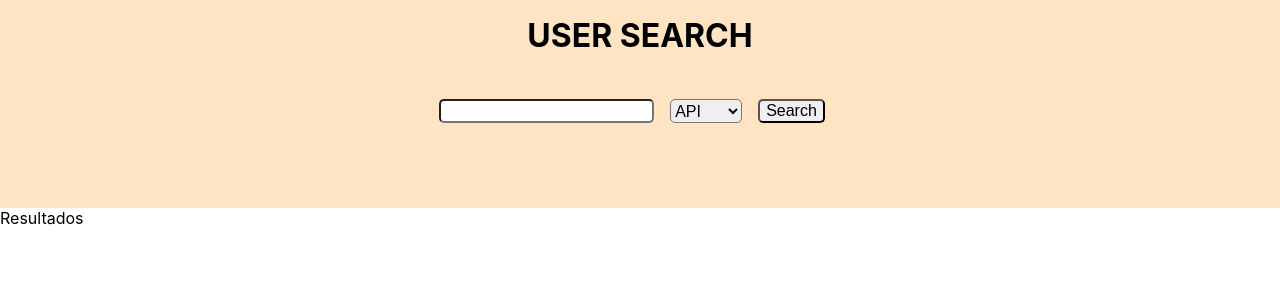
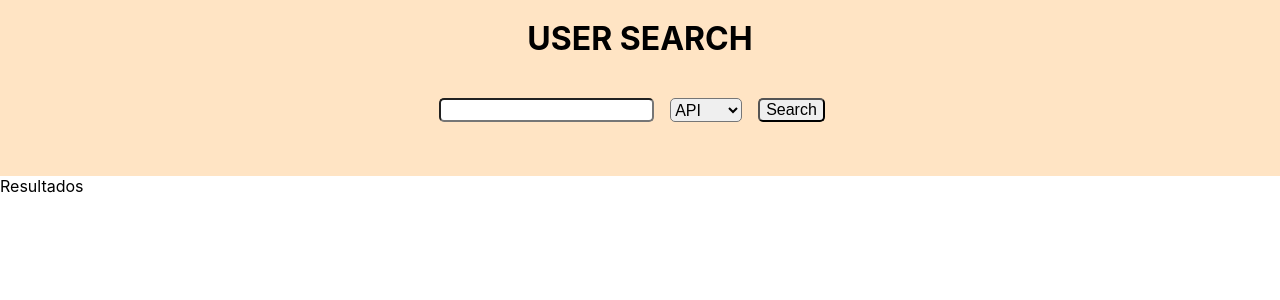
Before and after one commit to NahuelCF/User-search, a React (Create React App) app in the folder user-search/: page / in a window 1280 px wide. Shown: the top 300 px of the page. Built offline with nearby package versions, Linux system fonts and the light colour scheme.

Commit message:
service already get the users using the search text

```diff
--- a/user-search/src/Components/Search/search.css
+++ b/user-search/src/Components/Search/search.css
@@ -1,5 +1,5 @@
 .search-container{
-    height: 13rem;
+    height: 11rem;
     grid-template-rows: [start-title] 1fr [end-title start-search] 1fr [end-search];
     grid-template-areas: "title" "search" ;
     background-color: bisque;
@@ -7,9 +7,9 @@
 
 .title-container{
     grid-area: "title";
-    height: 40%;
+    height: 45%;
     text-align: center;
-    padding-top: 1rem;
+    padding-top: 1.2rem;
     font-size: 2rem;
     font-weight: bold;
 }
--- a/user-search/src/Components/Search/search.js
+++ b/user-search/src/Components/Search/search.js
@@ -1,13 +1,21 @@
 import { React, useContext, useEffect, useRef, useState } from "react"
 
 import "./search.css"
+import { getUsersFromGitHub } from "../../service"
 
 export const Search = (props) => {
     const [api, setApi] = useState("")
+    const [search, setSearch] = useState("")
 
     const handleChange = (e) => {
         console.log(e.target.value)
         setApi(e.target.value)
+    }
+
+    const searchUsers = () => {
+        if (api == "github") {
+            getUsersFromGitHub(search)
+        }
     }
 
     return (
@@ -17,13 +25,13 @@ export const Search = (props) => {
                     USER SEARCH
                 </div>
                 <div className="search-inputs">
-                    <input></input>
+                    <input value={search} onChange={(e) => setSearch(e.target.value)}></input>
                     <select name="API" onChange={handleChange}>
                         <option selected disabled>API</option>
                         <option value="github">GitHub</option>
                         <option value="gitlab">GitLab</option>
                     </select>
-                    <button>Search</button>
+                    <button onClick={searchUsers}>Search</button>
                 </div>
             </div>
             <div>Resultados</div>
--- a/user-search/src/service.js
+++ b/user-search/src/service.js
@@ -0,0 +1,5 @@
+export const getUsersFromGitHub = (search) => {
+    fetch("https://api.github.com/search/users?q=" + search)
+        .then(result => result.json())
+        .then(items => console.log(items))
+}
```
